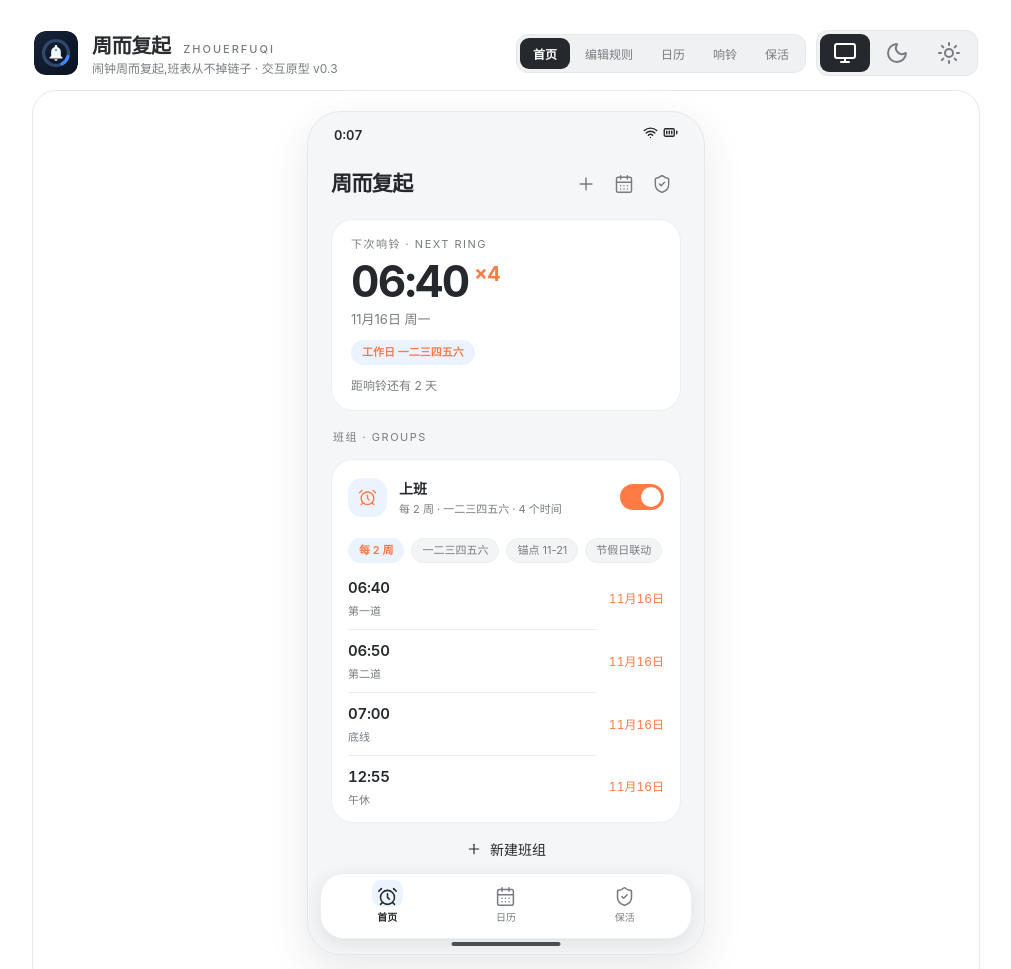
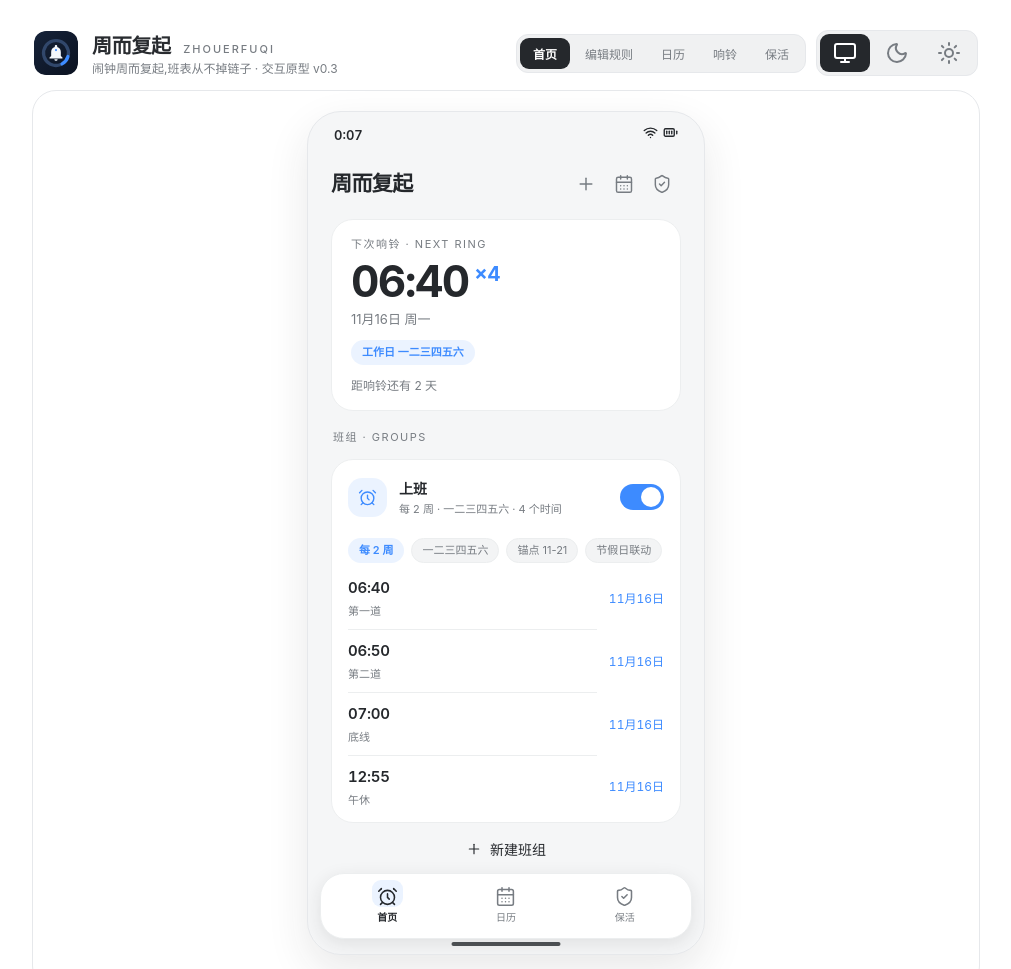
Before and after one commit to TNT-Likely/zhouerfuqi, a website: page design/index.html in a window 1280 px wide. Shown: the top 969 px of the page, without its empty margins (134-1145 px from the left). Drawn offline with Linux system fonts and the light colour scheme.

Commit message:
fix(design): 主色替换补漏——CSS 变量为小写 #ff7a45,大小写不敏感全量替换为晨空蓝

```diff
--- a/design/index.html
+++ b/design/index.html
@@ -19,9 +19,9 @@
   --zf-muted:light-dark(#777c82,rgba(255,255,255,.62));
   --zf-soft:light-dark(#f3f4f5,#2c2c2e);
   --zf-line:light-dark(#eceeef,rgba(61,139,255,.30));
-  --zf-accent:#ff7a45;
+  --zf-accent:#3D8BFF;
   --zf-accent-soft:light-dark(rgba(61,139,255,.10),rgba(61,139,255,.16));
-  --zf-accent-ink:#2b1206;
+  --zf-accent-ink:#ffffff;
   --zf-green:light-dark(#22c55e,#34d399);
   --zf-red:light-dark(#ef4444,#f87171);
   --zf-shadow:light-dark(rgba(36,40,44,.10),rgba(0,0,0,.55));
```
